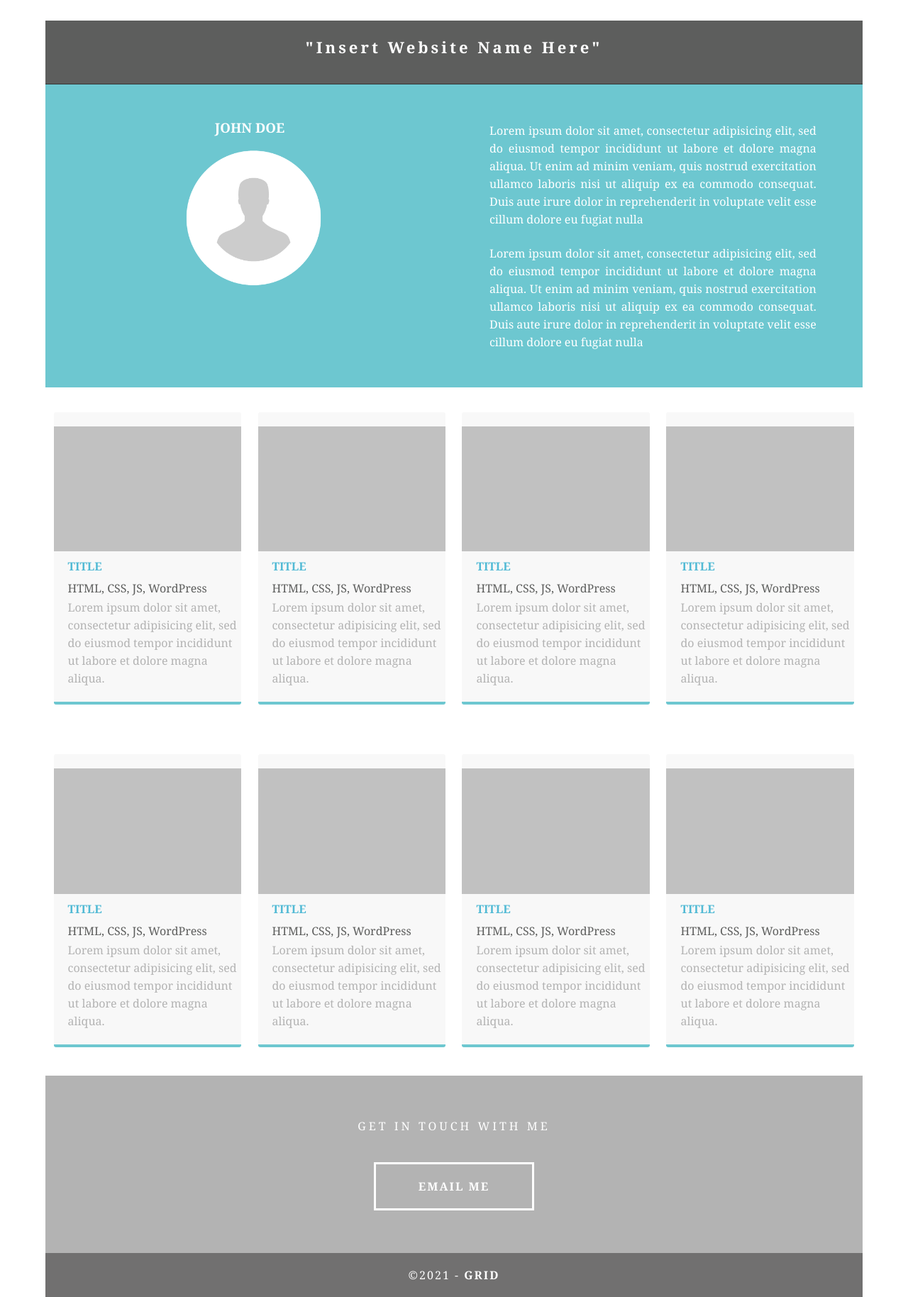
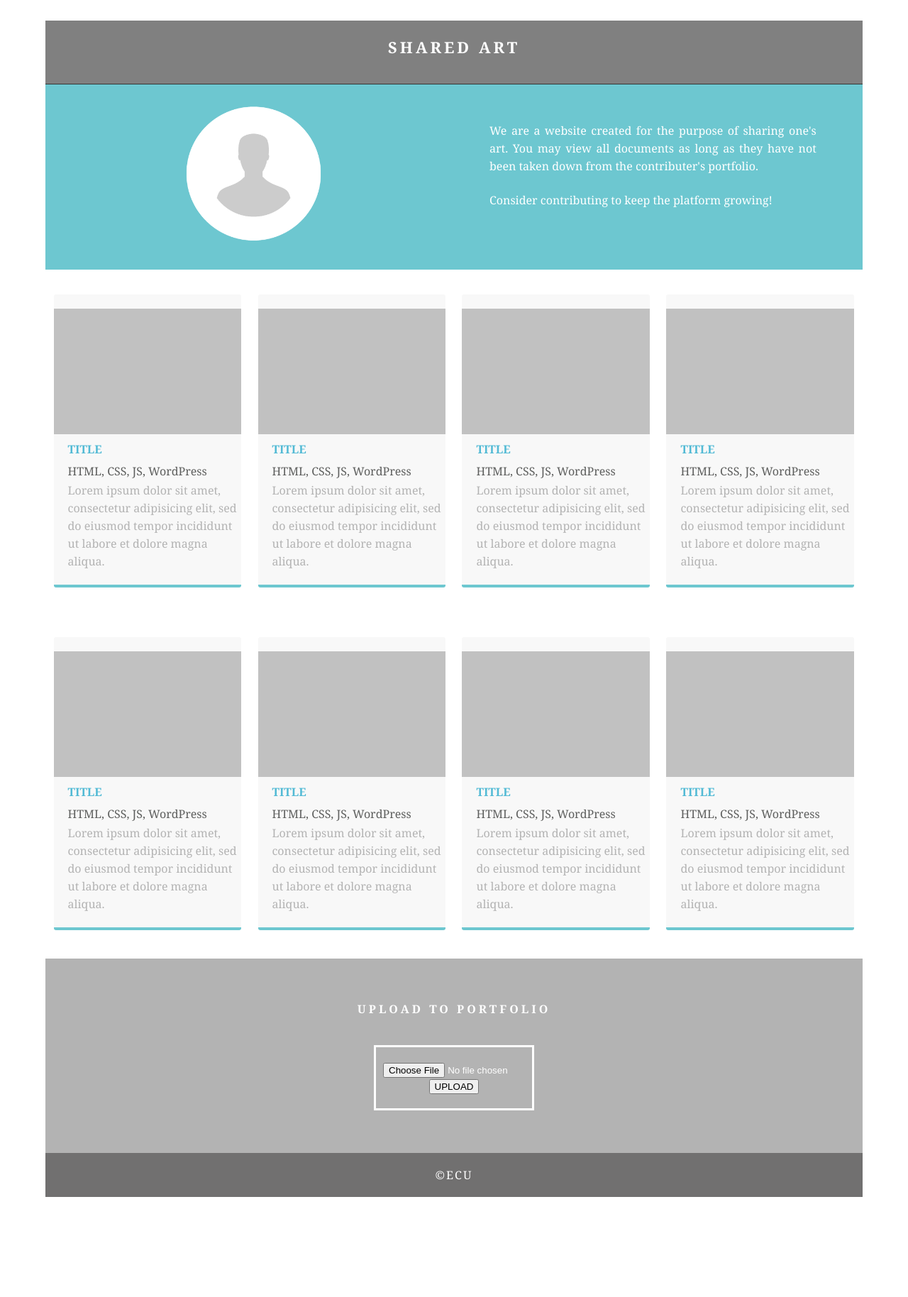
Before and after one commit to SBearcat/cloudWebsite, a PHP site: page /cloudcompWebsite.html in a window 1280 px wide. Shown: the whole page at 71% size. After the commit the page ends 1687 px from the top, so only its background shows below. Run offline with PHP 8.4, Linux system fonts and the light colour scheme.

Commit message:
Added upload file button
Also changed some text. Feel free to improve where you need to

```diff
--- a/cloudcompWebsite.html
+++ b/cloudcompWebsite.html
@@ -12,16 +12,15 @@
 <div class="container">
   <!-- Header -->
   <header class="header">
-    <h4 class="logo">"Insert Website Name Here"</h4>
+    <h4 class="logo">SHARED ART</h4>
   </header>
   <!-- Hero Section -->
   <section class="intro">
     <div class="column">
-      <h3>JOHN DOE</h3>
       <img src="images/profile.png" alt="" class="profile"> </div>
     <div class="column">
-      <p>Lorem ipsum dolor sit amet, consectetur adipisicing elit, sed do eiusmod tempor incididunt ut labore et dolore magna aliqua. Ut enim ad minim veniam, quis nostrud exercitation ullamco laboris nisi ut aliquip ex ea commodo consequat. Duis aute irure dolor in reprehenderit in voluptate velit esse cillum dolore eu fugiat nulla </p>
-      <p>Lorem ipsum dolor sit amet, consectetur adipisicing elit, sed do eiusmod tempor incididunt ut labore et dolore magna aliqua. Ut enim ad minim veniam, quis nostrud exercitation ullamco laboris nisi ut aliquip ex ea commodo consequat. Duis aute irure dolor in reprehenderit in voluptate velit esse cillum dolore eu fugiat nulla</p>
+      <p>We are a website created for the purpose of sharing one's art. You may view all documents as long as they have not been taken down from the contributer's portfolio.  </p>
+      <p>Consider contributing to keep the platform growing!</p>
     </div>
   </section>
   <!-- Stats Gallery Section -->
@@ -71,11 +70,16 @@
   </div>
   <!-- Footer Section -->
   <footer id="contact">
-    <p class="hero_header">GET IN TOUCH WITH ME</p>
-    <div class="button">EMAIL ME </div>
+    <p class="hero_header"><strong>UPLOAD TO PORTFOLIO</strong></p>
+    <div class="button">
+	  <form action="upload.php" method="post" enctype="multipart/form-data">
+		<input type="file" name="fileToUpload" id="fileToUpload">
+		  <input type="submit" value="UPLOAD">
+			   </form>
+	  </div>
   </footer>
   <!-- Copyrights Section -->
-  <div class="copyright">&copy;2021 - <strong>GRID</strong></div>
+  <div class="copyright">&copy;ECU</div>
 </div>
 <!-- Main Container Ends -->
 </body>
--- a/css/simpleGridTemplate.css
+++ b/css/simpleGridTemplate.css
@@ -16,7 +16,7 @@ body {
 header {
 	width: 100%;
 	height: 8%;
-	background-color: #5D5E5D;
+	background-color: #808080;
 	border-bottom: 1px solid #353635;
 }
 .logo {
@@ -88,7 +88,7 @@ header {
 }
 /* More info */
 .intro {
-	background-color: #FFFFFF;
+	background-color: #FF0000;
 	padding-bottom: 35px;
 }
 .column {
```
